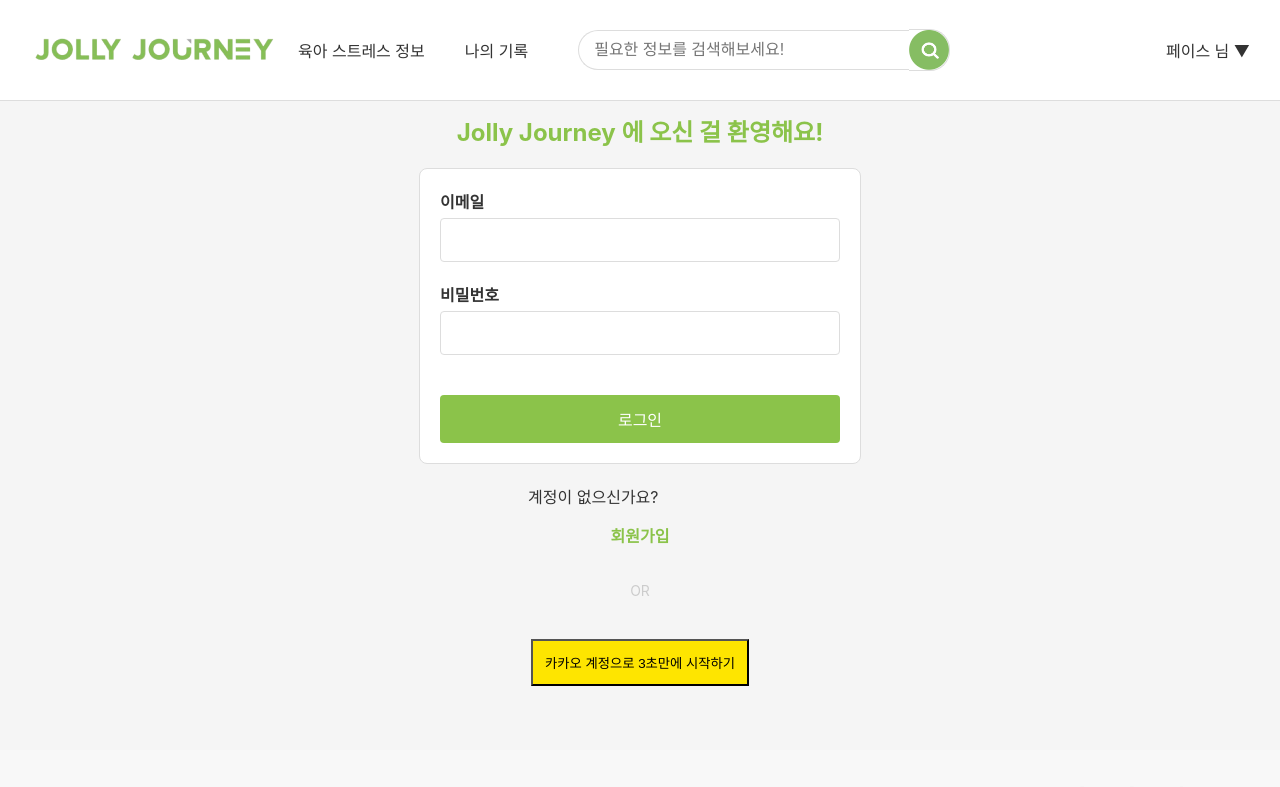
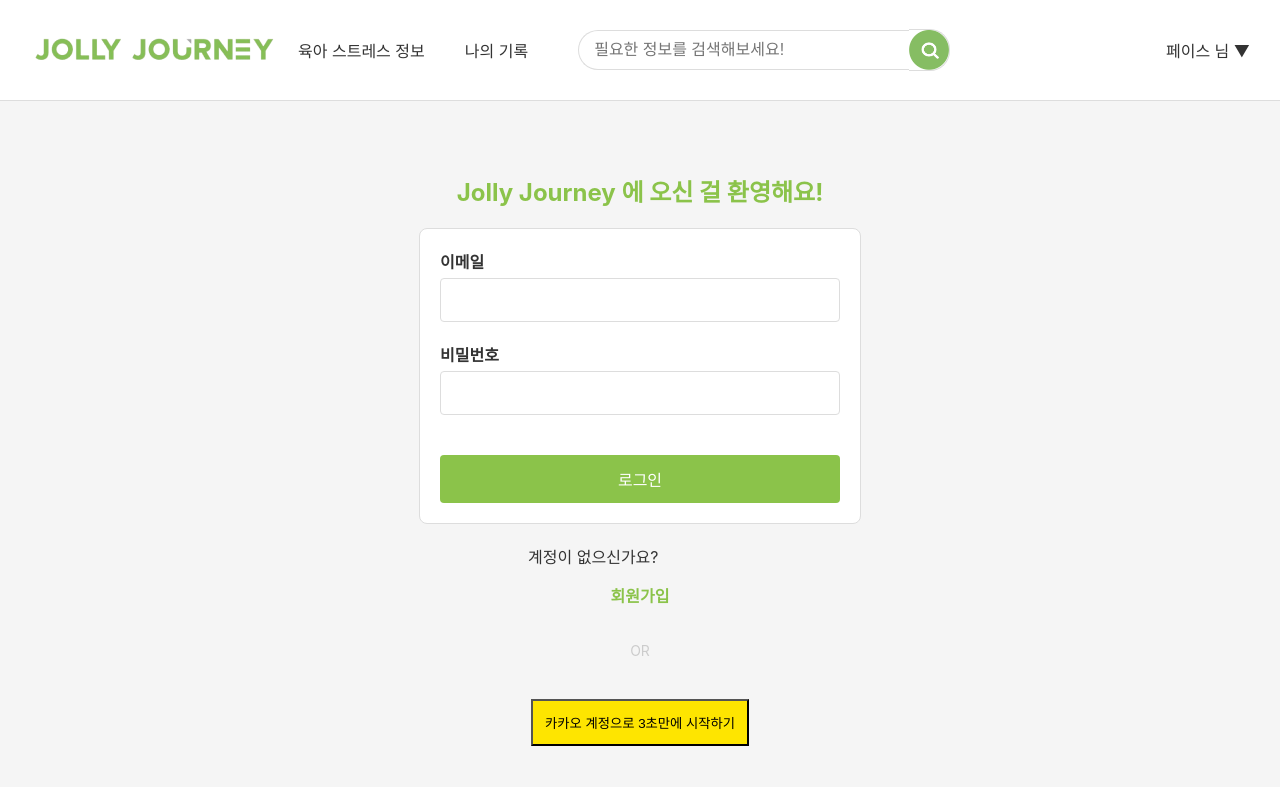
Before and after one commit to Likelion-YeungNam-Univ/12th-JollyJourney-FE, a React (Create React App) app: page /signin in a window 1280 px wide. Shown: the top 787 px of the page. Built offline with nearby package versions, Linux system fonts and the light colour scheme.

Commit message:
fix: 로그인 및 회원가입 페이지 상단 마진값 수정

```diff
--- a/src/components/signin/SignIn.css
+++ b/src/components/signin/SignIn.css
@@ -13,7 +13,7 @@ html, body {
     justify-content: center;
     align-items: center;
     height: calc(100% - 80px);
-    margin-top: 30px;
+    margin-top: 90px;
     padding: 20px;
     box-sizing: border-box;
     background-color: #f5f5f5;
--- a/src/components/signup/SignupPage.css
+++ b/src/components/signup/SignupPage.css
@@ -1,5 +1,5 @@
 .signup-container {
-  margin-top: 80px;
+  margin-top: 130px;
   display: flex;
   justify-content: center;
   align-items: center;
```
